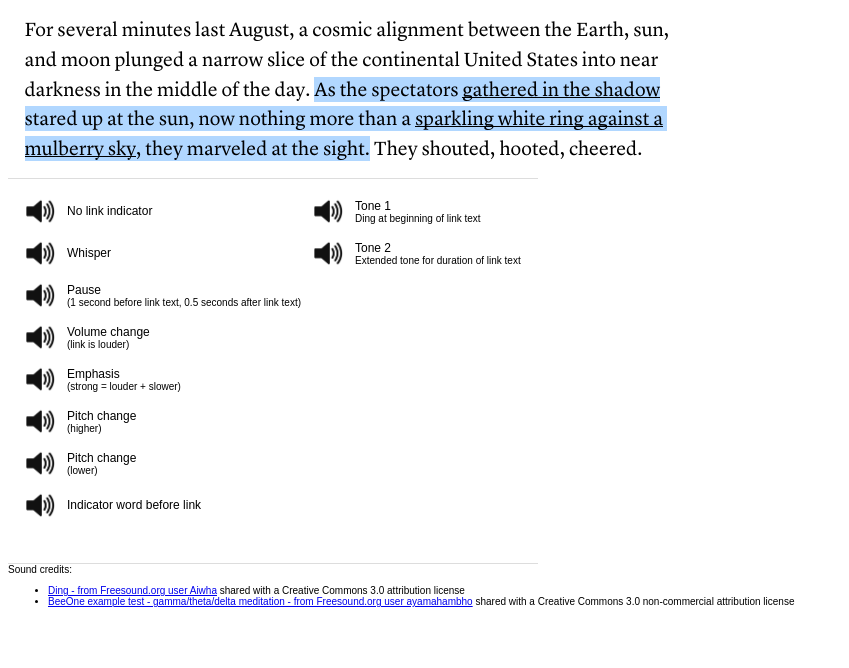
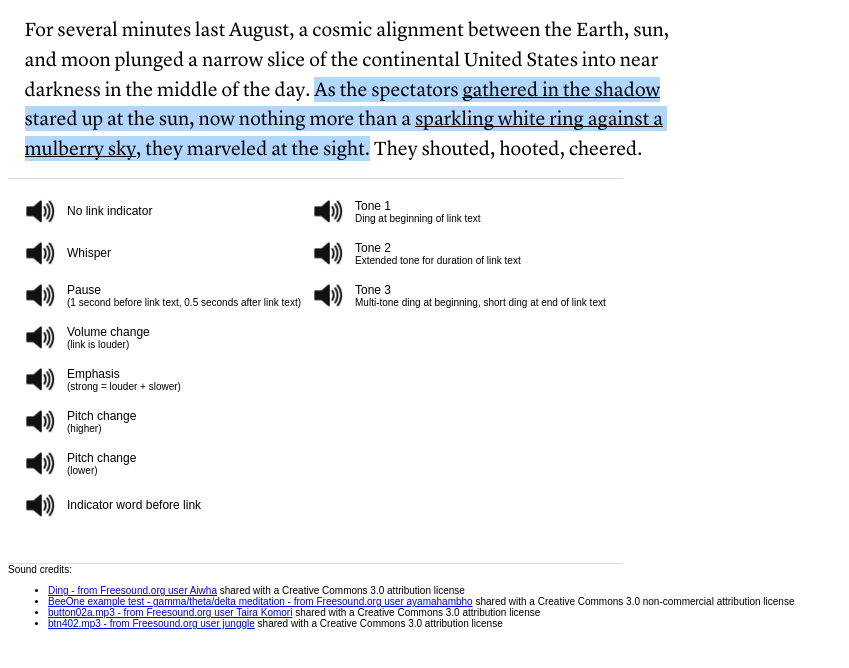
Before and after one commit to jwirfs-brock/voice-links, a plain HTML site: page index.html in a window 1280 px wide. Shown: the whole page, without its empty margins (0-849 px from the left). Drawn offline with Linux system fonts and the light colour scheme.

Commit message:
Added start and end tone example

```diff
--- a/index.html
+++ b/index.html
@@ -24,6 +24,8 @@
 <tr>
 <td><img src="speaker.png" width="30px" onclick="javascript:PlaySound('v3_pause.wav');"/></td>
 <td>Pause <br><small>(1 second before link text, 0.5 seconds after link text)</small></td>
+<td><img src="speaker.png" width="30px" onclick="javascript:PlaySound('v11_start_end_tone.wav');"/></td>
+<td>Tone 3 <br><small>Multi-tone ding at beginning, short ding at end of link text</small></td>
 </tr>
 <tr>
 <td><img src="speaker.png" width="30px" onclick="javascript:PlaySound('v4_louder.wav');"/></td>
@@ -56,6 +58,9 @@ Sound credits:
 <ul>
   <li><a href="https://freesound.org/people/Aiwha/sounds/196106/">Ding - from Freesound.org user Aiwha</a> shared with a Creative Commons 3.0 attribution license</li>
 <li><a href="https://freesound.org/people/ayamahambho/sounds/155586/">BeeOne example test - gamma/theta/delta meditation - from Freesound.org user ayamahambho</a> shared with a Creative Commons 3.0 non-commercial attribution license</li>
+<li><a href="https://freesound.org/people/Taira%20Komori/sounds/211758/">button02a.mp3 - from Freesound.org user Taira Komori</a> shared with a Creative Commons 3.0 attribution license</li>
+<li><a href="https://freesound.org/people/junggle/sounds/26777/">btn402.mp3 - from Freesound.org user junggle</a> shared with a Creative Commons 3.0 attribution license</li>
+
 </ul>
 </div>
 <script type="text/javascript">
```
Also changed, not shown: 1 other file.
